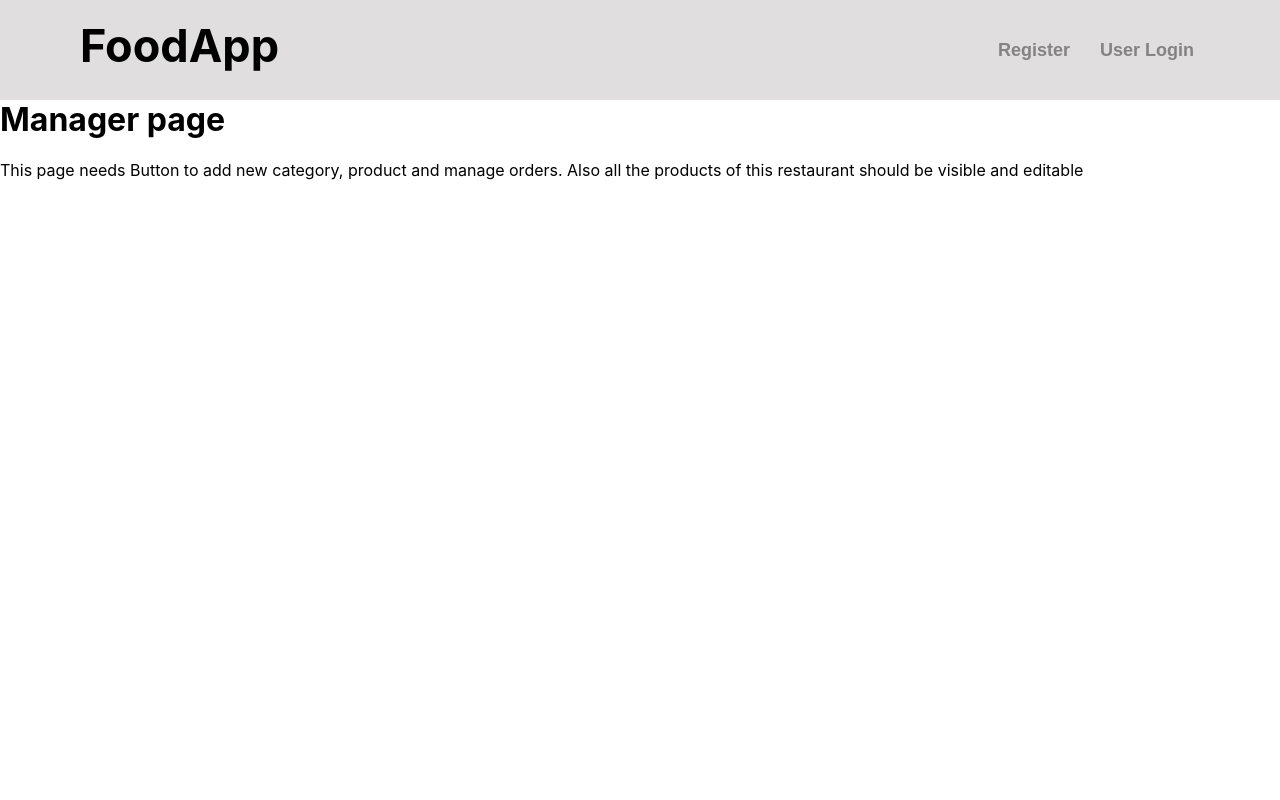
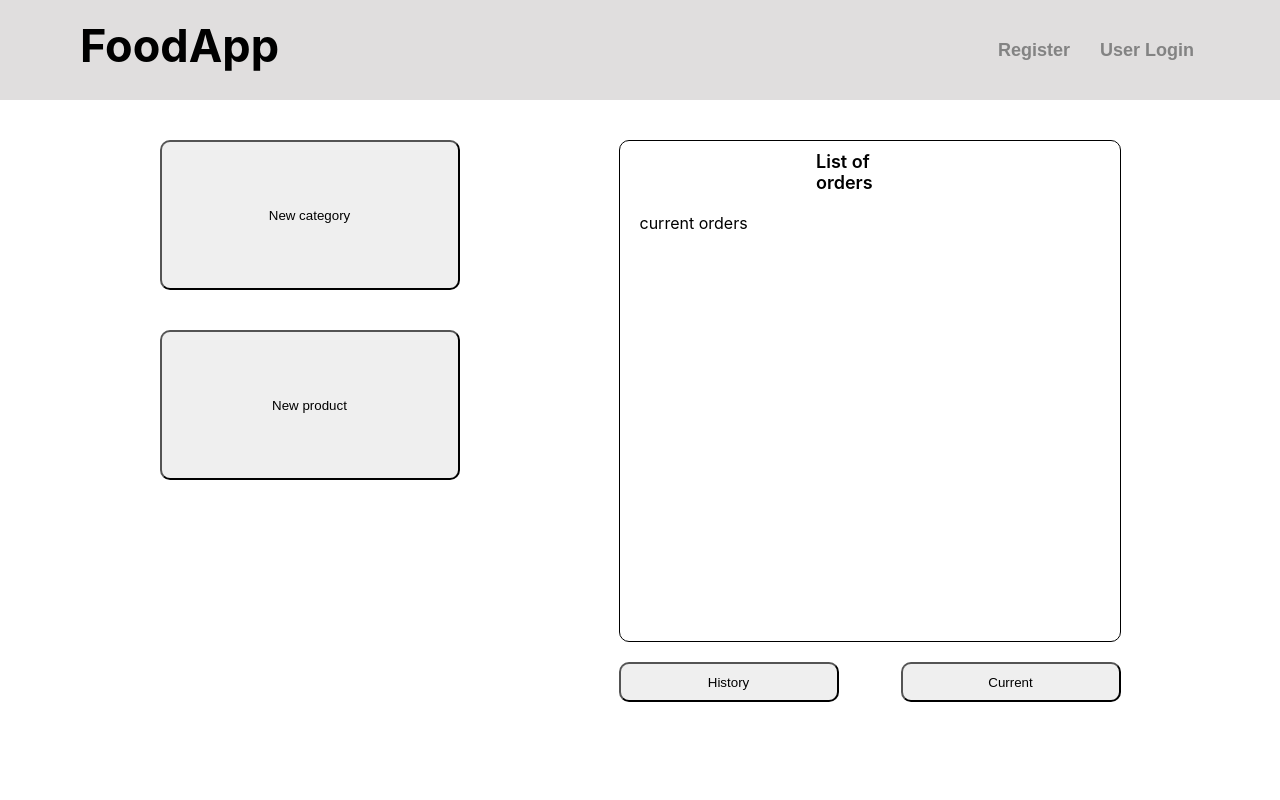
Before and after one commit to AWAGroup5/Frontend, a React (Create React App) app: page /restaurant in a window 1280 px wide. Shown: the top 800 px of the page. Built offline with nearby package versions, Linux system fonts and the light colour scheme.

Commit message:
Basic UI layout and some button functionality done for the manager page

```diff
--- /dev/null
+++ b/src/app.css
@@ -0,0 +1,3 @@
+body {
+    width: 1120px;
+}
--- a/src/components/Manager.js
+++ b/src/components/Manager.js
@@ -1,15 +1,56 @@
 import React, { Component } from 'react'
 import NavBar from './NavBar'
-import styles from './modules/Home.module.css'
+import Footer from './Footer'
+import styles from './modules/Manager.module.css'
+import { Link } from 'react-router-dom'
 
 export default class Manager extends Component {
+    constructor(props) {
+        super(props);
+        this.state= {
+            history: false,
+        };
+    }
+
+    orderStatus() {
+        if (this.state.history === false)
+            return "current orders";
+        else return "order history"
+    }
+
     render() {
         return (
             <div>
                 <NavBar />
                 <div className={ styles.spacer }></div>
-                <h1>Manager page</h1>
-                <p>This page needs Button to add new category, product and manage orders. Also all the products of this restaurant should be visible and editable</p>
+                <div className={ styles.buttonfield }>
+                    <div className={ styles.leftbuttonscontainer }>
+                        <Link to="newcategory">
+                            <button className={ styles.leftbuttons }>New category</button>
+                        </Link>
+                        <Link to="newproduct">
+                            <button className={ styles.leftbuttons }>New product</button>
+                        </Link>
+                    </div>
+                    <div className={ styles.textnbuttons }>
+                        <div className={ styles.textField }>
+                            <div className={ styles.listHeader}>
+                                List of orders
+                            </div>
+                            <div className={ styles.content }>
+                                { this.orderStatus() }
+                            </div>
+                        </div>
+                        <div className={ styles.orderbuttons }>
+                            <button className={ styles.btns } onClick={() => this.setState({ history: true })}>History</button>
+                            <button className={ styles.btns } onClick={() => this.setState({ history: false })}>Current</button>
+                        </div>
+                    </div>
+                </div>
+                <div className={ styles.spacer }>
+                    All categories and products of the restaurant goes here. If products are clicked from here, it takes you to edit that product
+                </div>
+                <Footer />
             </div>
         )
     }
--- a/src/components/NavBar.js
+++ b/src/components/NavBar.js
@@ -2,6 +2,7 @@ import React from 'react'
 import styles from './modules/navBar.module.css'
 import Popup from './Popup'
 import Userlogin from './Userlogin';
+import { Link } from 'react-router-dom'
 
 class NavBar extends React.Component {
     constructor() {
@@ -28,9 +29,9 @@ class NavBar extends React.Component {
     return (
         <div className={styles.container}>
             <div className={styles.TopBar}>
-                <div className={styles.header}>
+                <Link to="/" className={styles.header}>
                     FoodApp
-                </div>
+                </Link>
                 <div className={styles.buttons}>
                     <button className={styles.leftbuttons} onClick={ this.togglePopup.bind(this)}>
                         Register
--- /dev/null
+++ b/src/components/modules/Manager.module.css
@@ -0,0 +1,68 @@
+.spacer {
+    margin-top: 120px;
+    max-width: 1120px;
+    margin-left: auto;
+    margin-right: auto;
+}
+
+.buttonfield {
+    display: flex;
+    justify-content: space-around;
+    max-width: 1120px;
+    margin-left: auto;
+    margin-right: auto;
+}
+
+.leftbuttonscontainer {
+    display: flex;
+    flex-direction: column;
+}
+
+.leftbuttons {
+    width: 300px;
+    height: 150px;
+    margin: 20px;
+    border-radius: 10px;
+
+}
+
+.textnbuttons {
+    display: flex;
+    flex-direction: column;
+    justify-content: center;
+}
+
+.textField {
+    background-color: white;
+    height: 500px;
+    margin: 20px;
+    width: 500px;
+    border: 1px solid black;
+    border-radius: 10px;
+}
+
+.listHeader {
+    width: 107px;
+    margin-left: auto;
+    margin-right: auto;
+    margin-top: 10px;
+    font-weight: 600;
+    font-size: large;
+}
+
+.content {
+    margin: 20px;
+}
+
+.orderbuttons {
+    display: flex;
+    padding-left: 20px;
+    padding-right: 20px;
+    justify-content: space-between;
+}
+
+.btns {
+    width: 220px;
+    height: 40px;
+    border-radius: 10px;
+}
--- a/src/components/modules/popup.module.css
+++ b/src/components/modules/popup.module.css
@@ -12,8 +12,8 @@
 
 .popup_inner {
     position: fixed;
-    width: 30%;
-    height: 40%;
+    width: 500px;
+    height: 350px;
     left: 25%;
     right: 25%;
     top: 25%;
--- a/src/components/modules/userlogin.module.css
+++ b/src/components/modules/userlogin.module.css
@@ -21,8 +21,8 @@
     width: 300px;
     height: 150px;
     background-color: white;
-    right: 20%;
-    top: 8%;
+    right: 13%;
+    top: 80px;
 }
 
 .container {
```
Also changed, not shown: 1 other file (tests, documents, lock files or other folders).
